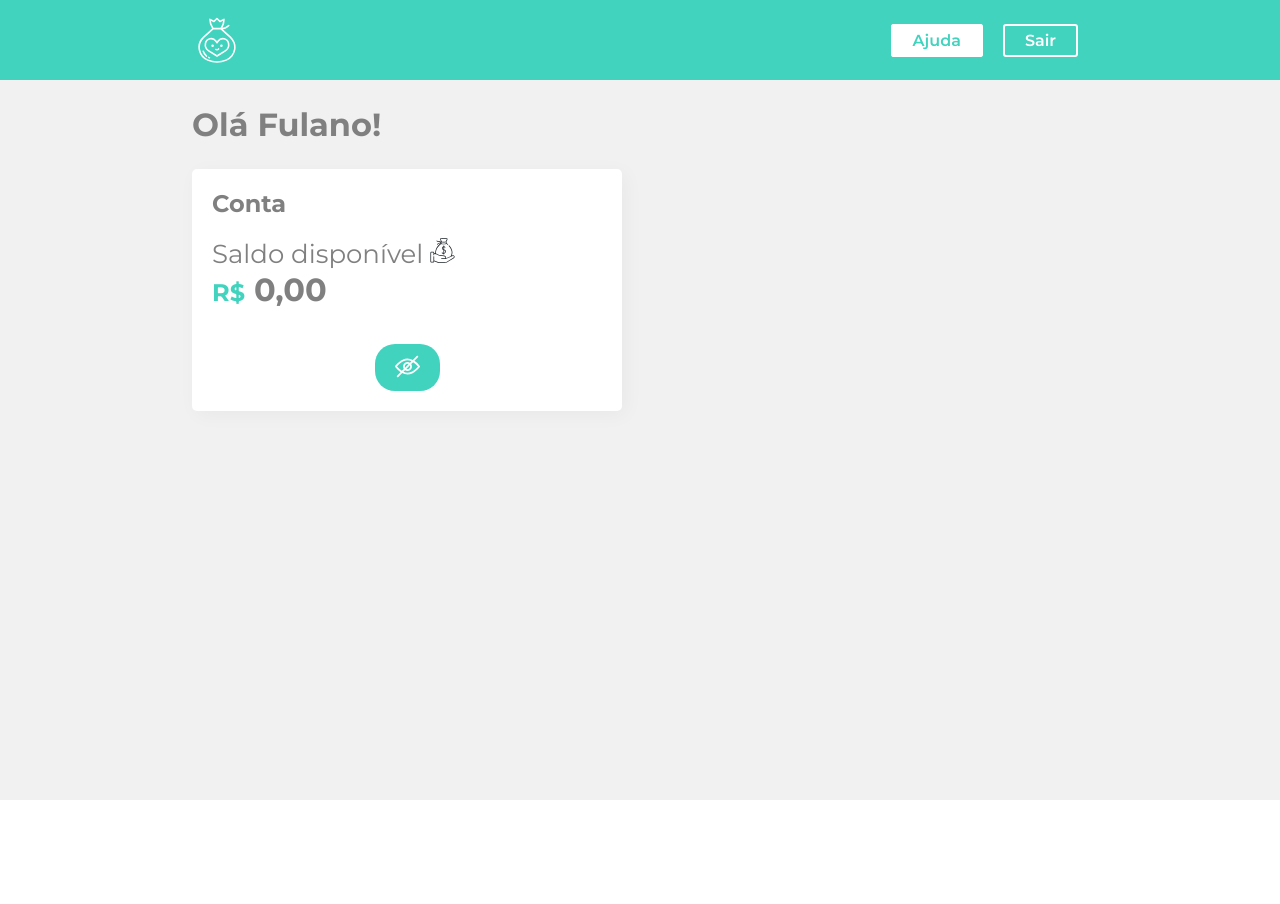
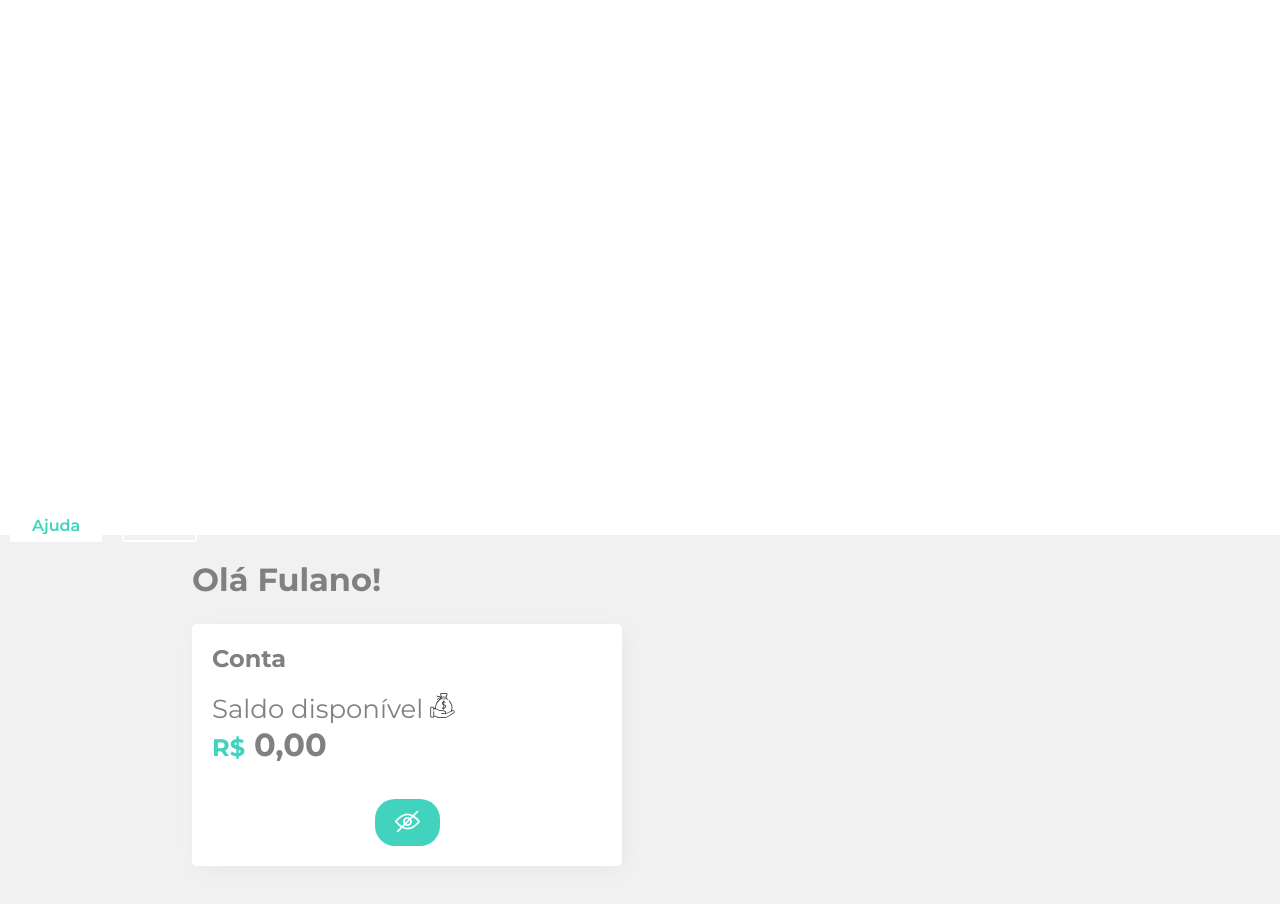
Before and after one commit to Wagnerburgie/AulasReactCss, a React (Create React App) app: page / in a window 1280 px wide. Shown: the top 904 px of the page. Before the commit the page ends 800 px from the top, so only its background shows below. Built offline with nearby package versions, Linux system fonts and the light colour scheme.

Commit message:
Retirade de css

```diff
--- a/src/assets/estilos.css
+++ b/src/assets/estilos.css
@@ -1,14 +1,3 @@
-@import url("https://fonts.googleapis.com/css2?family=Montserrat:wght@300;400;600;700&display=swap");
-
-* {
-  box-sizing: border-box;
-  font-family: "Montserrat", sans-serif;
-  margin: 0;
-  padding: 0;
-  text-decoration: none;
-  color: grey;
-}
-
 .btn-primario {
   text-align: center;
   border-radius: 3px;
@@ -33,15 +22,6 @@
   color: #41d3be;
 }
 
-.cabecalho {
-  background-color: #41d3be;
-  display: flex;
-  justify-content: space-between;
-  padding: 0 15vw;
-  height: 10vh;
-  align-items: center;
-}
-
 .container {
   background-color: #f1f1f1;
   min-height: 90vh;
@@ -52,11 +32,6 @@
   display: flex;
   flex-direction: row;
   justify-content: space-between;
-}
-
-.imagem-logo {
-  height: 50px;
-  width: 50px;
 }
 
 .imagem-icone {
```
